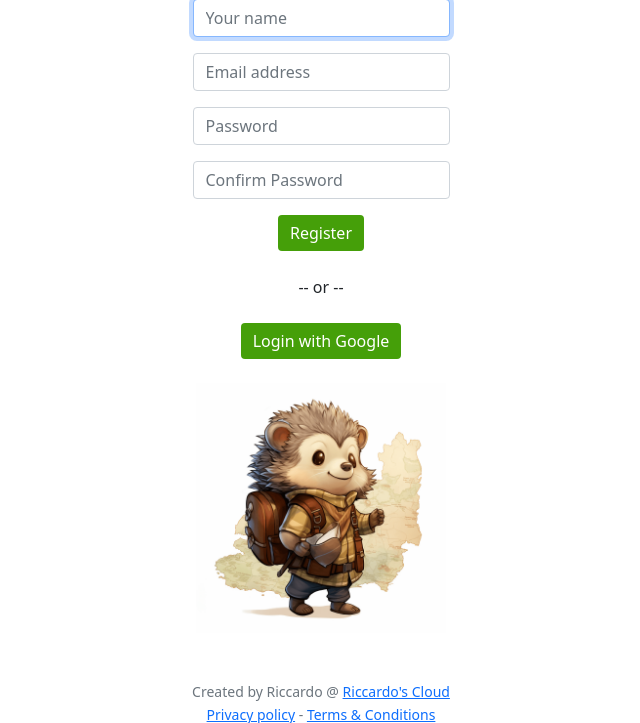
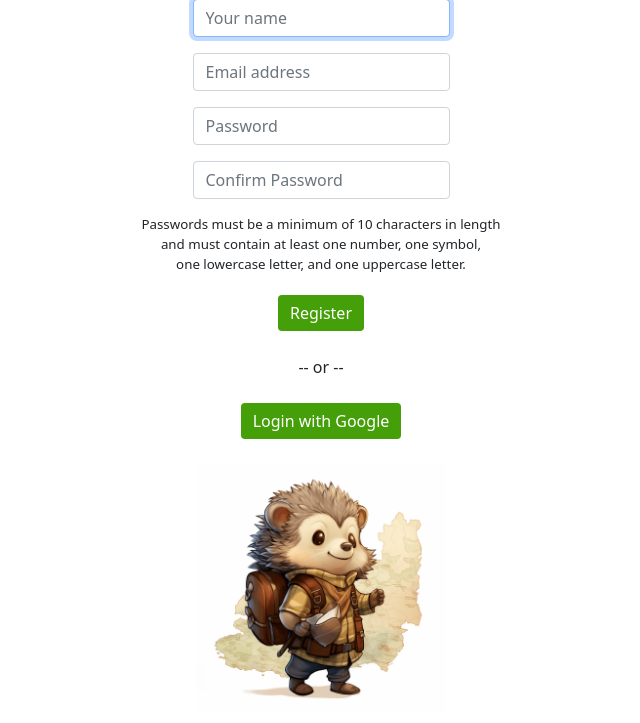
Before and after one commit to riccardoscloud/cicero, a Flask app: page /register in a window 1280 px wide. Shown: the part 133-856 px from the top of the page, without its empty margins (319-959 px from the left). Run offline with Flask 3, Linux system fonts and the light colour scheme.

Commit message:
register: advice on password requirements

```diff
--- a/templates/register.html
+++ b/templates/register.html
@@ -18,6 +18,11 @@
         <div class="mb-3">
             <input class="form-control mx-auto w-auto" id="confirmation" name="confirmation" placeholder="Confirm Password" type="password">
         </div>
+        <div style="font-size: smaller; font-weight: lighter;">
+            Passwords must be a minimum of 10 characters in length<br>
+            and must contain at least one number, one symbol,<br>
+            one lowercase letter, and one uppercase letter.<br><br>
+        </div>
         <button class="btn btn-primary" type="submit">Register</button>
     </form>
     <div>
@@ -28,4 +33,8 @@
             <button class="btn btn-primary" type="submit">Login with Google</button>
         </form>
     </div>
+
+    <script>
+
+    </script>
 {% endblock %}
```
